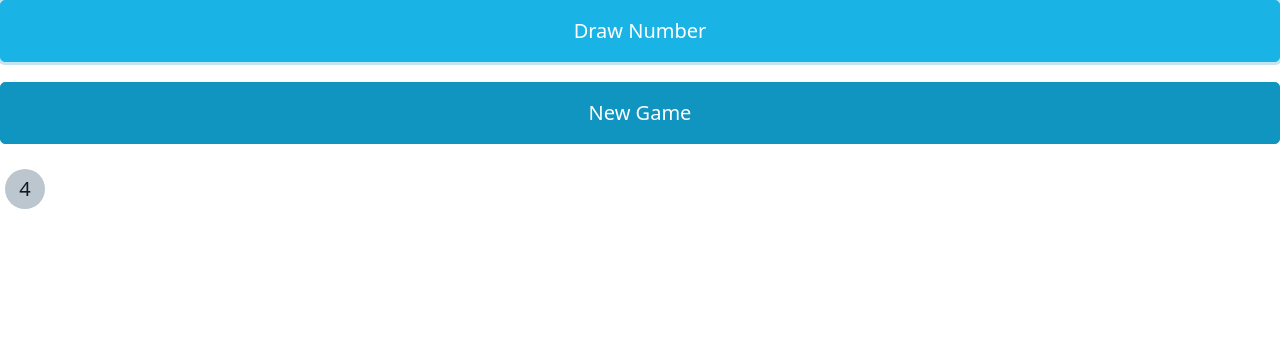
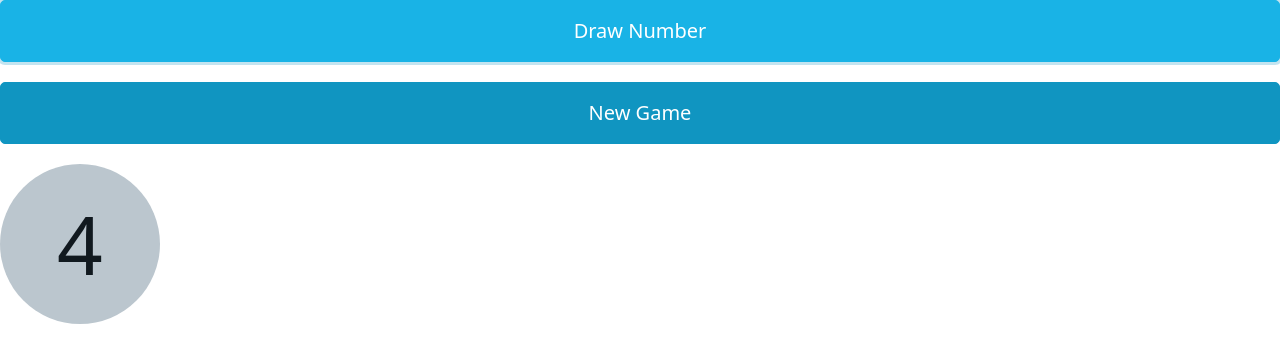
Before and after one commit to jonyhayama/bingo, a Vue app: page / in a window 1280 px wide. Both pictures are taken after a click on the button "Draw Number". Shown: the top 362 px of the page. Built offline with nearby package versions, Linux system fonts and the light colour scheme.

Commit message:
🚸 Show bigger last number

```diff
--- a/src/App.vue
+++ b/src/App.vue
@@ -2,6 +2,7 @@
 import { computed } from "vue";
 import { useStorage } from "@vueuse/core";
 import GameResults from "./components/GameResults.vue";
+import LastNumber from "./components/LastNumber.vue";
 
 const MAX_BINGO_NUMBERS = 10;
 function randomIntFromInterval(min, max) {
@@ -12,6 +13,8 @@ const previousGames = useStorage('bingo/previousGames', []);
 const drawnNumbers = useStorage('bingo/drawnNumbers', []);
 
 const hasStartedGame = computed(() => (drawnNumbers.value.length > 0))
+const lastNumber = computed(() => (hasStartedGame ? drawnNumbers.value.at(-1) : null))
+const currentGame = computed(() => (hasStartedGame ? drawnNumbers.value.slice(0, -1) : []))
 
 const drawNumber = () => {
   if (drawnNumbers.value.length >= MAX_BINGO_NUMBERS) {
@@ -43,7 +46,10 @@ const clearGames = () => {
     <button type="button" @click="drawNumber">Draw Number</button>
     <button type="button" @click="newGame" v-if="hasStartedGame">New Game</button>
 
-    <GameResults v-if="hasStartedGame" :game="drawnNumbers" />
+    <template v-if="hasStartedGame">
+      <LastNumber :number="lastNumber" />
+      <GameResults :game="currentGame" />
+    </template>
 
     <div v-if="previousGames.length > 0">
       <button type="button" @click="clearGames">Clear Old Games</button>
--- /dev/null
+++ b/src/components/LastNumber.vue
@@ -0,0 +1,25 @@
+<script setup>
+import { defineProps, computed, toRefs } from 'vue';
+
+const props = defineProps({
+  number: Array
+})
+</script>
+
+<template>
+  <div>{{ number }}</div>
+</template>
+
+<style lang="scss" scoped>
+div {
+  font-size: 4em;
+  background: var(--color);
+  color: var(--background-color);
+  width: 2em;
+  height: 2em;
+  border-radius: 50%;
+  display: flex;
+  align-items: center;
+  justify-content: center;
+}
+</style>
```
